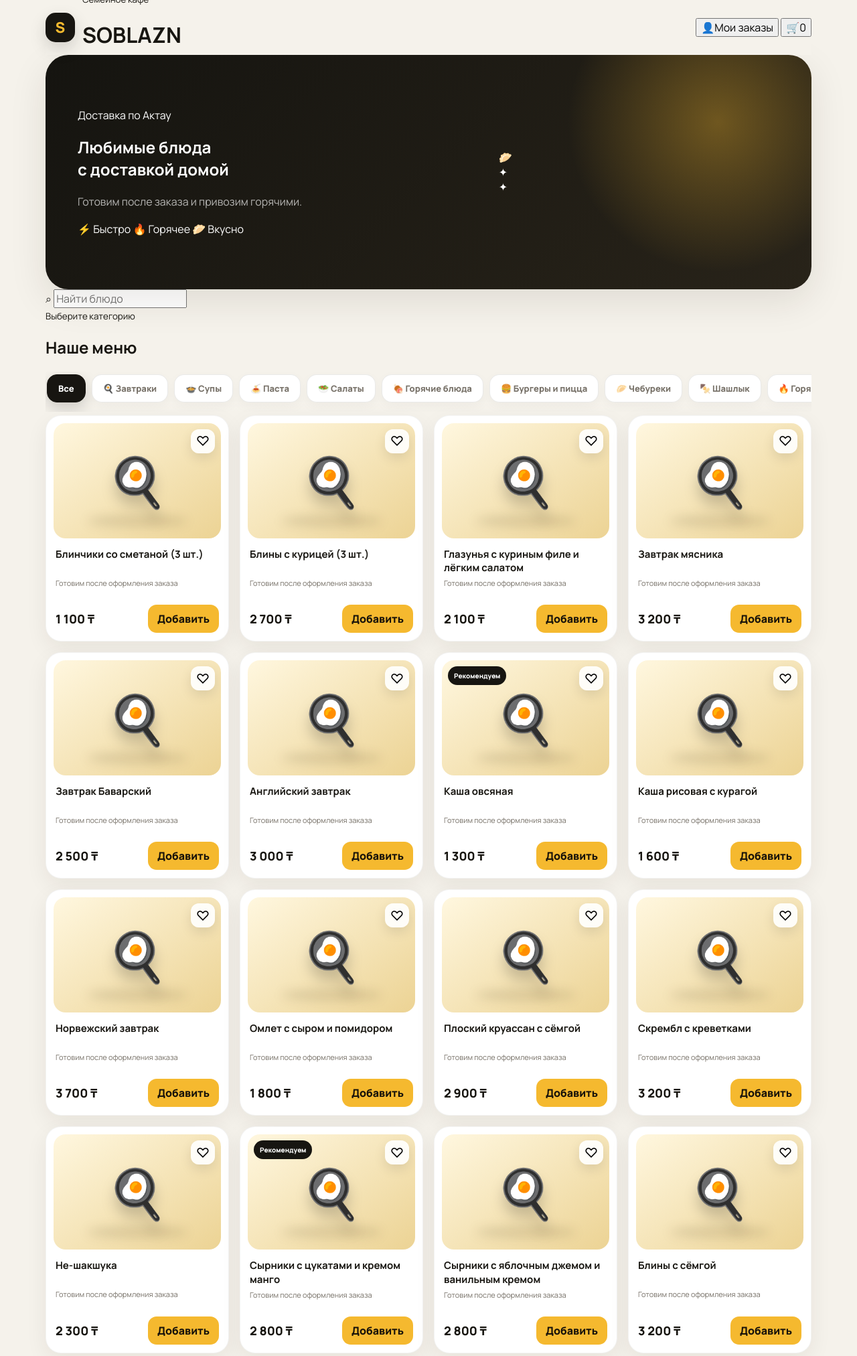
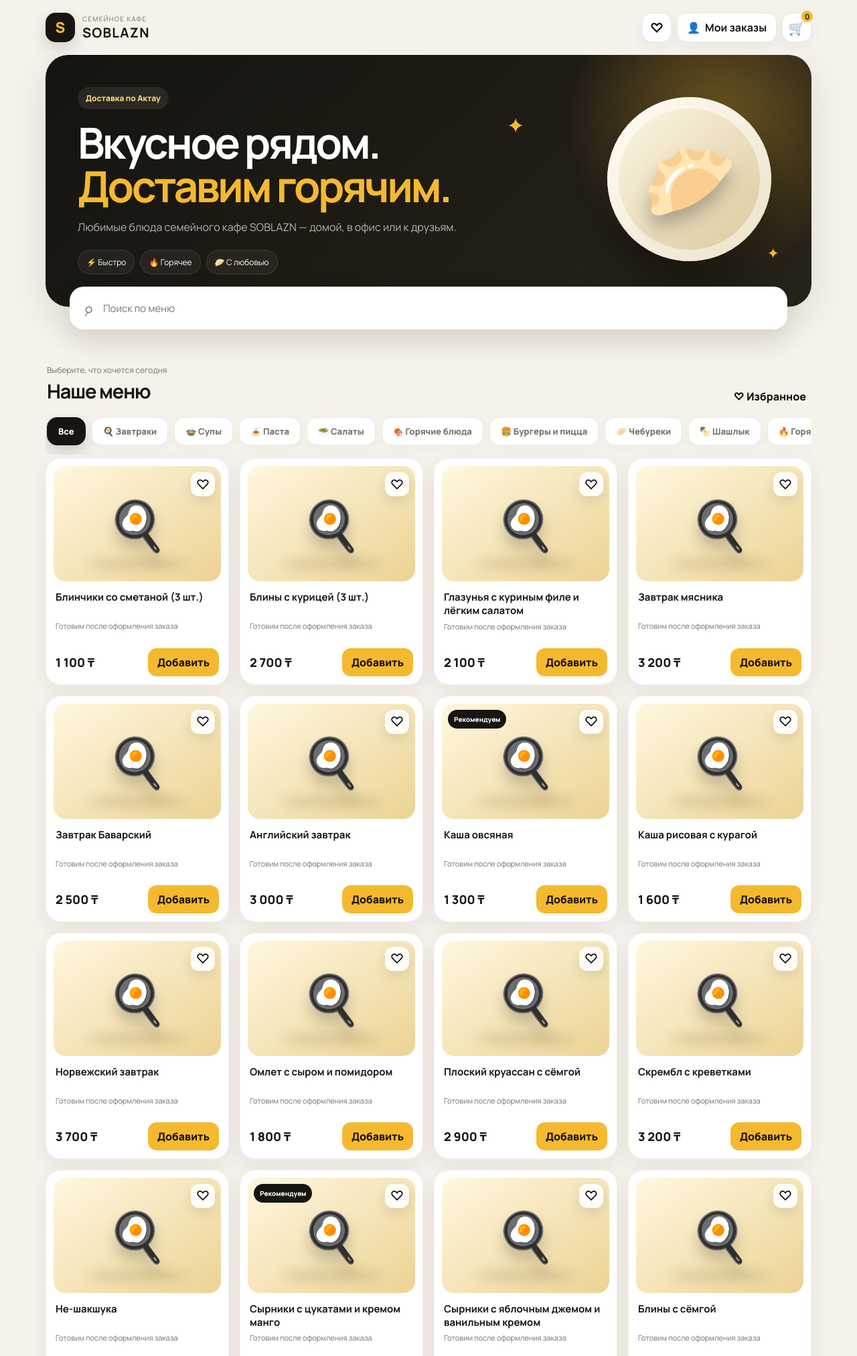
Before and after one commit to osipov1276-oss/Soblazn-delivery, a Flask app: page / in a window 1280 px wide. Shown: the top 2025 px of the page at 67% size. Run offline with Flask 3, Linux system fonts and the light colour scheme; some libraries are stand-ins or nearby versions.

Commit message:
Add files via upload

```diff
--- a/templates/index.html
+++ b/templates/index.html
@@ -3,86 +3,62 @@
 <head>
   <meta charset="utf-8">
   <meta name="viewport" content="width=device-width,initial-scale=1,viewport-fit=cover">
-  <meta name="theme-color" content="#11100e">
+  <meta name="theme-color" content="#14120f">
   <title>SOBLAZN Delivery</title>
   <link rel="preconnect" href="https://fonts.googleapis.com">
   <link rel="preconnect" href="https://fonts.gstatic.com" crossorigin>
   <link href="https://fonts.googleapis.com/css2?family=Manrope:wght@400;500;600;700;800&display=swap" rel="stylesheet">
-  <link rel="stylesheet" href="/static/style.css">
+  <link rel="stylesheet" href="/static/style.css?v=10.0.0">
   <script src="https://telegram.org/js/telegram-web-app.js"></script>
 </head>
 <body>
   <div class="app-shell">
     <header class="topbar">
-      <div class="brand">
-        <div class="brand-mark">S</div>
-        <div>
-          <small>Семейное кафе</small>
-          <h1>SOBLAZN</h1>
-        </div>
-      </div>
-      <div class="header-buttons">
-        <button id="ordersTop" class="icon-btn orders-btn" onclick="showMyOrders()">
-          <span>👤</span><span class="desktop-label">Мои заказы</span>
-        </button>
-        <button id="cartTop" class="icon-btn cart-btn" aria-label="Корзина">
-          <span>🛒</span><span id="cartCount" class="cart-count">0</span>
-        </button>
+      <a class="brand" href="#top" aria-label="SOBLAZN Delivery">
+        <span class="brand-mark">S</span>
+        <span class="brand-copy"><small>Семейное кафе</small><strong>SOBLAZN</strong></span>
+      </a>
+      <div class="header-actions">
+        <button class="round-action" onclick="showFavorites()" aria-label="Избранное">♡</button>
+        <button id="ordersTop" class="pill-action" onclick="showMyOrders()"><span>👤</span><span class="action-label">Мои заказы</span></button>
+        <button id="cartTop" class="round-action cart-action" aria-label="Корзина"><span>🛒</span><b id="cartCount">0</b></button>
       </div>
     </header>
 
-    <section class="hero">
-      <div class="hero-copy">
-        <div class="eyebrow">Доставка по Актау</div>
-        <h2>Любимые блюда<br><span>с доставкой домой</span></h2>
-        <p>Готовим после заказа и привозим горячими.</p>
-        <div class="hero-pills">
-          <span>⚡ Быстро</span>
-          <span>🔥 Горячее</span>
-          <span>🥟 Вкусно</span>
+    <main id="top">
+      <section class="hero">
+        <div class="hero-content">
+          <span class="hero-kicker">Доставка по Актау</span>
+          <h1>Вкусное рядом.<br><em>Доставим горячим.</em></h1>
+          <p>Любимые блюда семейного кафе SOBLAZN — домой, в офис или к друзьям.</p>
+          <div class="hero-benefits"><span>⚡ Быстро</span><span>🔥 Горячее</span><span>🥟 С любовью</span></div>
         </div>
-      </div>
-      <div class="hero-art" aria-hidden="true">
-        <div class="plate"><span>🥟</span></div>
-        <div class="spark spark-one">✦</div>
-        <div class="spark spark-two">✦</div>
-      </div>
-    </section>
+        <div class="hero-visual" aria-hidden="true"><div class="dish-orbit"><span>🥟</span></div><i>✦</i><i>✦</i></div>
+      </section>
 
-    <section class="search-wrap">
-      <label class="search-box">
-        <span>⌕</span>
-        <input id="search" autocomplete="off" placeholder="Найти блюдо">
-      </label>
-    </section>
+      <section class="search-panel">
+        <label class="search-field"><span>⌕</span><input id="search" autocomplete="off" placeholder="Поиск по меню"></label>
+      </section>
 
-    <section class="section-head">
-      <div>
-        <small>Выберите категорию</small>
-        <h2>Наше меню</h2>
-      </div>
-    </section>
+      <section class="menu-heading">
+        <div><span>Выберите, что хочется сегодня</span><h2>Наше меню</h2></div>
+        <button class="favorites-link" onclick="showFavorites()">♡ Избранное</button>
+      </section>
 
-    <nav id="cats" class="categories" aria-label="Категории меню"></nav>
-    <main id="products" class="products"></main>
+      <nav id="cats" class="categories" aria-label="Категории"></nav>
+      <section id="products" class="products" aria-live="polite"></section>
+    </main>
   </div>
 
-  <div id="cartBar" class="cartbar hidden">
-    <div class="cartbar-info">
-      <span class="cartbar-icon">🛍️</span>
-      <div><b id="barCount"></b><small id="barTotal"></small></div>
-    </div>
-    <button onclick="openCart()">Корзина <span>→</span></button>
+  <aside id="cartBar" class="cartbar hidden">
+    <div class="cartbar-summary"><span>🛍️</span><div><b id="barCount"></b><small id="barTotal"></small></div></div>
+    <button onclick="openCart()">Открыть корзину <span>→</span></button>
+  </aside>
+
+  <div id="modal" class="modal hidden" onclick="event.target===this && closeModal()">
+    <section class="sheet"><div class="sheet-handle"></div><button class="close" onclick="closeModal()" aria-label="Закрыть">×</button><div id="modalBody"></div></section>
   </div>
 
-  <div id="modal" class="modal hidden" onclick="event.target===this && closeModal()">
-    <div class="sheet">
-      <div class="sheet-handle"></div>
-      <button class="close" onclick="closeModal()" aria-label="Закрыть">✕</button>
-      <div id="modalBody"></div>
-    </div>
-  </div>
-
-  <script src="/static/app.js"></script>
+  <script src="/static/app.js?v=10.0.0"></script>
 </body>
 </html>
```
